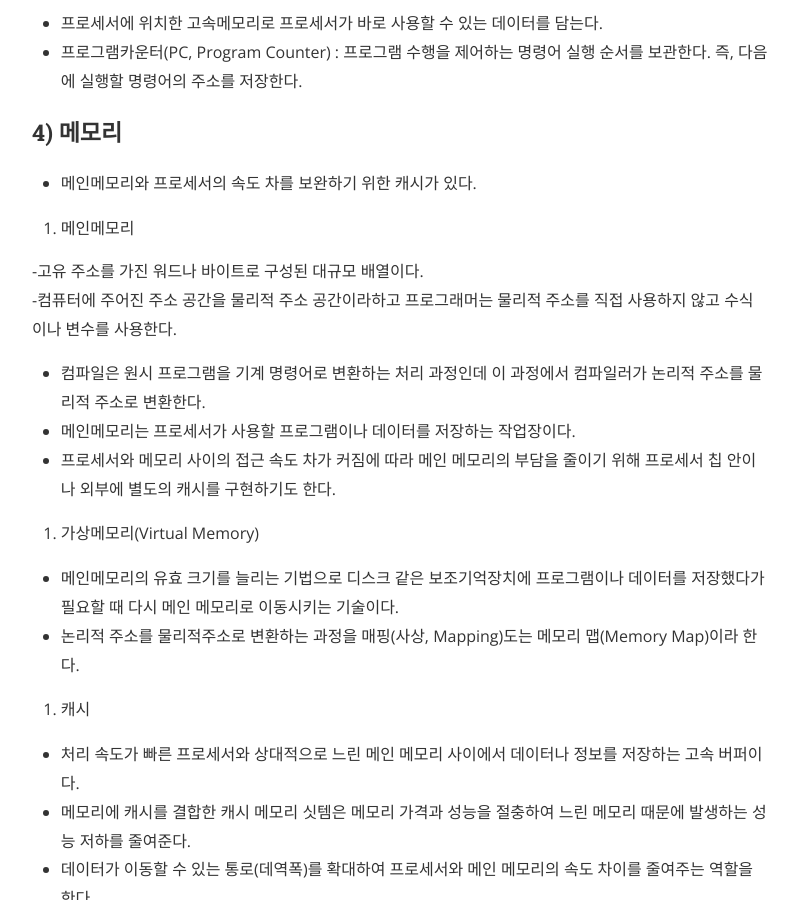
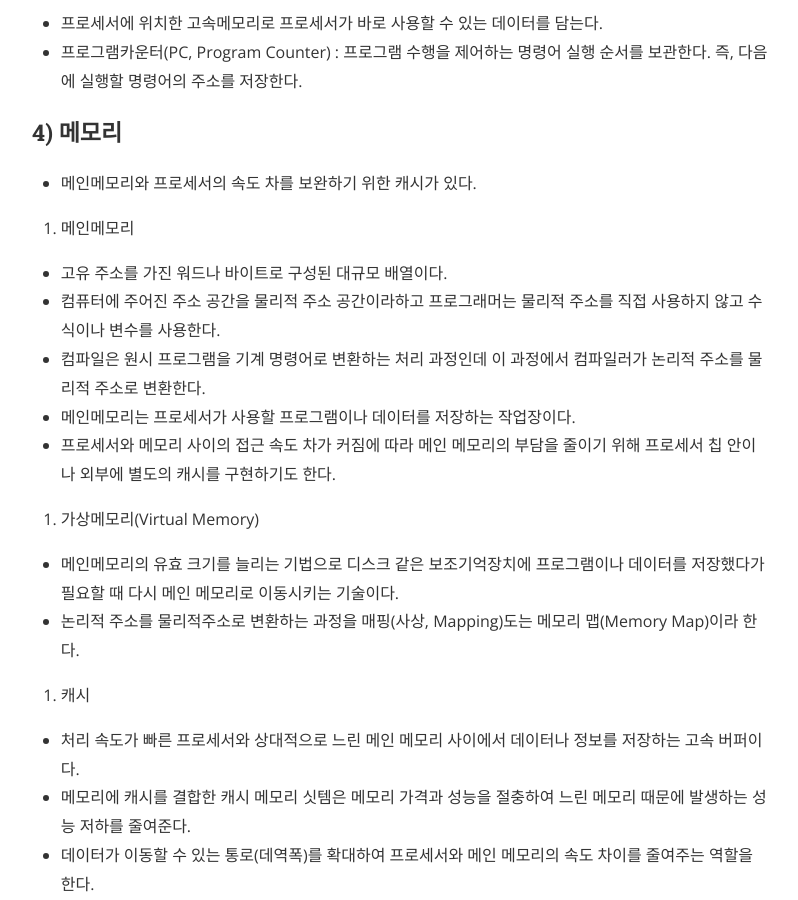
Before and after one commit to yOneChu/kyhslam.github.io, a Jekyll site: the page built from _posts/OS/2019-06-10-operatingsystem-study02.md, in a window 1280 px wide and 900 px high, scrolled down 977 px. Shown: the whole window, without its empty margins (240-1038 px from the left). Built offline with Jekyll 4.4.1, drawn with Linux system fonts in a browser that asks for light colours; nearby versions of some CDN libraries; some of the changed text lies outside the part shown.

```diff
--- a/_posts/OS/2019-06-10-operatingsystem-study02.md
+++ b/_posts/OS/2019-06-10-operatingsystem-study02.md
@@ -33,9 +33,8 @@ cover:  ""
 
 1.  메인메모리
 
-\-고유 주소를 가진 워드나 바이트로 구성된 대규모 배열이다.
-\-컴퓨터에 주어진 주소 공간을 물리적 주소 공간이라하고 프로그래머는 물리적 주소를 직접 사용하지 않고 수식이나 변수를 사용한다.
-
+- 고유 주소를 가진 워드나 바이트로 구성된 대규모 배열이다.
+- 컴퓨터에 주어진 주소 공간을 물리적 주소 공간이라하고 프로그래머는 물리적 주소를 직접 사용하지 않고 수식이나 변수를 사용한다.
 -   컴파일은 원시 프로그램을 기계 명령어로 변환하는 처리 과정인데 이 과정에서 컴파일러가 논리적 주소를 물리적 주소로 변환한다.
 -   메인메모리는 프로세서가 사용할 프로그램이나 데이터를 저장하는 작업장이다.
 -   프로세서와 메모리 사이의 접근 속도 차가 커짐에 따라 메인 메모리의 부담을 줄이기 위해 프로세서 칩 안이나 외부에 별도의 캐시를 구현하기도 한다.
```
Also changed, not shown: other parts of _posts/OS/2019-06-10-operatingsystem-study02.md (+1 -1 lines).
